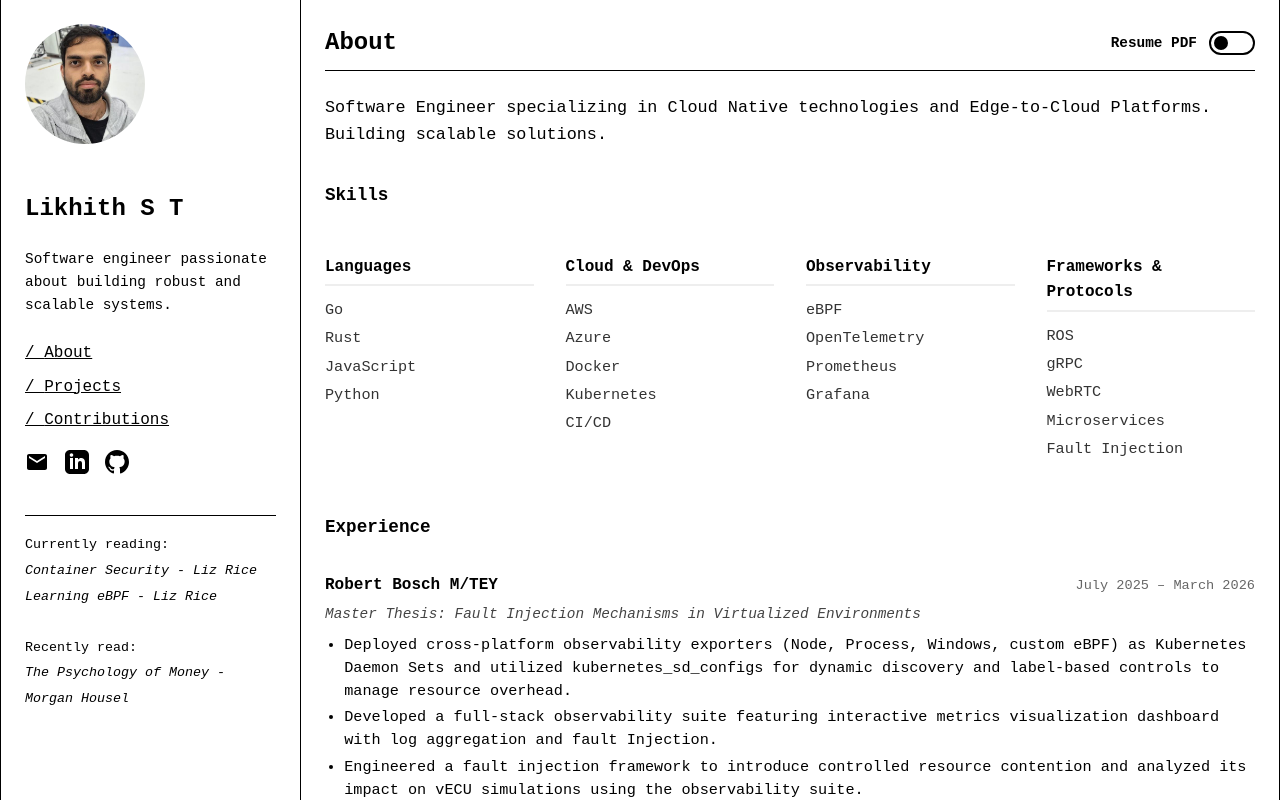
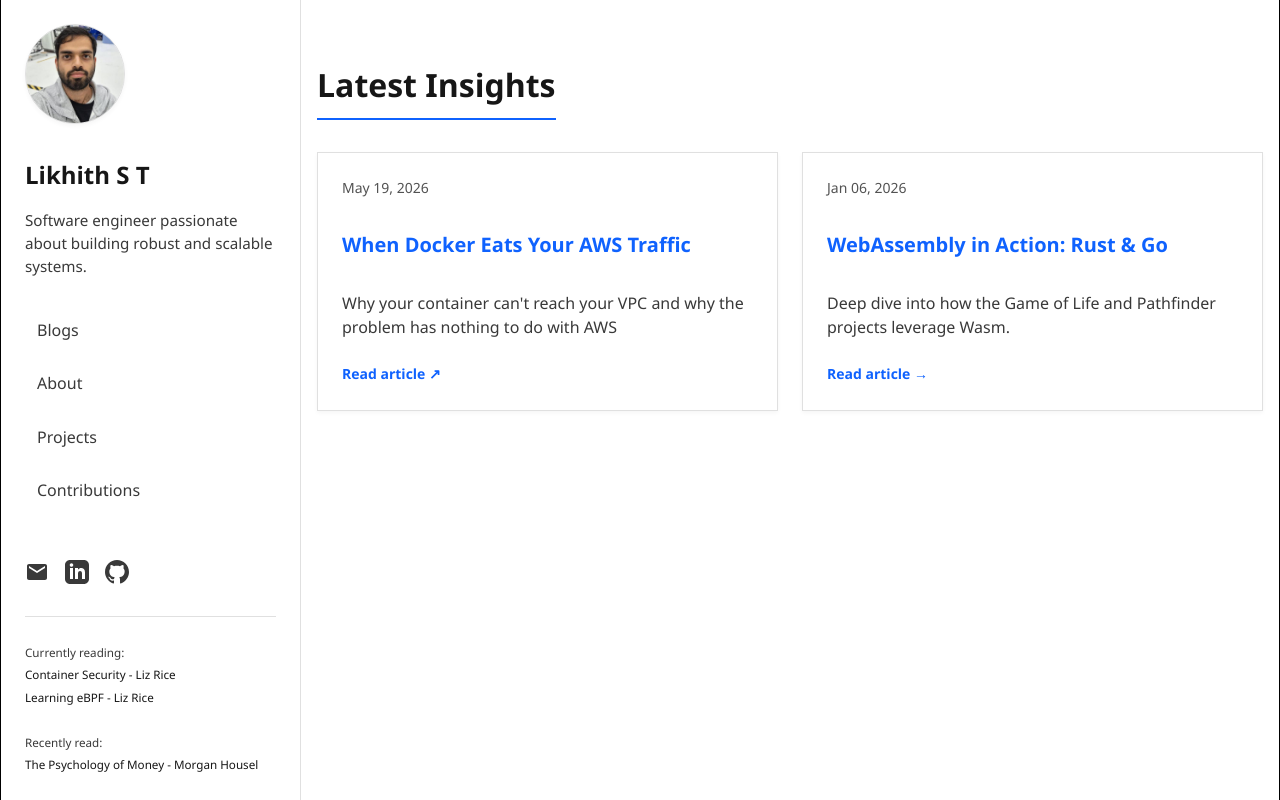
Before and after one commit to LikhithST/Likhith_Portfolio, a React (Vite) app: page / in a window 1280 px wide. Shown: the top 800 px of the page. Built offline with nearby package versions, Linux system fonts and the light colour scheme.

Commit message:
styling changes

```diff
--- a/src/components/Sidebar.jsx
+++ b/src/components/Sidebar.jsx
@@ -1,8 +1,9 @@
 import React, { useState } from 'react';
 import { Link } from 'react-router-dom';
+import '../enterprise.css';
 
 const NAV_LINKS = [
-  // { label: 'Blogs', href: '/' },
+  { label: 'Blogs', href: '/' },
   { label: 'About', href: '/about' },
   { label: 'Projects', href: '/projects' },
   { label: 'Contributions', href: '/contributions' },
@@ -17,13 +18,94 @@ const Sidebar = () => {
   return (
     <>
       <style>{`
+        .sidebar {
+          font-family: var(--font-enterprise);
+          background-color: var(--bg-card);
+          color: var(--text-primary);
+          border-right: 1px solid var(--border-subtle);
+        }
+
         .profile-img {
-          width: 120px;
-          height: 120px;
+          width: 100px;
+          height: 100px;
           border-radius: 50%;
           object-fit: cover;
-          border: none;
-          margin-bottom: 1rem;
+          border: 1px solid var(--border-subtle);
+          margin-bottom: 1.5rem;
+          box-shadow: var(--fluent-shadow);
+        }
+
+        .sidebar h1 {
+          font-size: 1.5rem;
+          font-weight: 600;
+          margin: 0 0 0.5rem 0;
+          color: var(--text-primary);
+        }
+
+        .sidebar-desc {
+          font-size: 0.95rem;
+          color: var(--text-secondary);
+          margin-bottom: 2rem;
+          line-height: 1.5;
+        }
+
+        .nav-list {
+          list-style: none;
+          padding: 0;
+          margin: 0 0 2.5rem 0;
+          display: flex;
+          flex-direction: column;
+          gap: 0.25rem;
+        }
+
+        .nav-list a {
+          text-decoration: none;
+          color: var(--text-secondary);
+          font-weight: 500;
+          padding: 0.5rem 0.75rem;
+          border-radius: 4px;
+          transition: all 0.2s ease;
+          display: block;
+        }
+
+        .nav-list a:hover {
+          background-color: rgba(15, 98, 254, 0.05);
+          color: var(--ibm-blue);
+          transform: translateX(4px);
+        }
+
+        .social-links {
+          display: flex;
+          gap: 1rem;
+          margin-bottom: 2rem;
+        }
+
+        .social-links a {
+          color: var(--text-secondary);
+          transition: color 0.2s ease, transform 0.2s ease;
+          display: inline-flex;
+          align-items: center;
+          justify-content: center;
+        }
+
+        .social-links a:hover {
+          color: var(--ibm-blue);
+          transform: translateY(-2px);
+        }
+
+        .reading-list {
+          margin-top: 2rem;
+          border-top: 1px solid var(--border-subtle);
+          padding-top: 1.5rem;
+          color: var(--text-secondary);
+          font-size: 0.875rem;
+          line-height: 1.6;
+        }
+
+        .reading-list em {
+          color: var(--text-primary);
+          font-weight: 500;
+          font-style: normal;
         }
 
         .menu-toggle {
@@ -36,28 +118,32 @@ const Sidebar = () => {
             top: 1rem;
             right: 1rem;
             z-index: 1100;
-            background: white;
-            border: 1px solid #000;
+            background: var(--bg-card);
+            color: var(--text-primary);
+            border: 1px solid var(--border-subtle);
+            border-radius: 4px;
             padding: 0.5rem 0.8rem;
             cursor: pointer;
             font-size: 1.2rem;
+            box-shadow: var(--fluent-shadow);
           }
           .sidebar {
             position: fixed;
             top: 0;
             left: 0;
             height: 100vh;
-            width: 250px;
-            background: white;
+            width: 280px;
+            background: var(--bg-card);
             z-index: 1000;
             transform: translateX(-100%);
             transition: transform 0.3s ease-in-out;
-            border-right: 1px solid #000;
-            padding: 1.5rem;
+            border-right: 1px solid var(--border-subtle);
+            padding: 2rem 1.5rem;
             overflow-y: auto;
           }
           .sidebar.open {
             transform: translateX(0);
+            box-shadow: var(--fluent-shadow-hover);
           }
           .sidebar-overlay {
             position: fixed;
@@ -65,7 +151,8 @@ const Sidebar = () => {
             left: 0;
             right: 0;
             bottom: 0;
-            background: rgba(0,0,0,0.5);
+            background: rgba(0,0,0,0.4);
+            backdrop-filter: blur(2px);
             z-index: 900;
           }
         }
@@ -94,7 +181,7 @@ const Sidebar = () => {
       />
 
       <h1>Likhith S T</h1>
-      <p style={{ fontSize: '0.9rem', marginBottom: '1.5rem' }}>
+      <p className="sidebar-desc">
         Software engineer passionate about building robust and scalable systems.
       </p>
 
@@ -102,26 +189,25 @@ const Sidebar = () => {
         <ul className="nav-list">
           {NAV_LINKS.map((link) => (
             <li key={link.label}>
-              <Link to={link.href} onClick={() => setIsOpen(false)}>/ {link.label}</Link>
+              <Link to={link.href} onClick={() => setIsOpen(false)}>{link.label}</Link>
             </li>
           ))}
         </ul>
       </nav>
 
-        {/* <h3 style={{ fontSize: '1rem', fontWeight: 'bold', marginBottom: '0.5rem' }}>Connect</h3> */}
-        <div style={{ display: 'flex', gap: '1rem' }}>
-          <a href="mailto:likhithsadahallithammegowda@gmail.com" aria-label="Email" style={{ color: 'inherit' }}>
+        <div className="social-links">
+          <a href="mailto:likhithsadahallithammegowda@gmail.com" aria-label="Email">
             <svg xmlns="http://www.w3.org/2000/svg" width="24" height="24" viewBox="0 0 24 24" fill="currentColor"><path d="M20 4H4c-1.1 0-1.99.9-1.99 2L2 18c0 1.1.9 2 2 2h16c1.1 0 2-.9 2-2V6c0-1.1-.9-2-2-2zm0 4l-8 5-8-5V6l8 5 8-5v2z"/></svg>
           </a>
-          <a href="https://www.linkedin.com/in/likhith-s-t-220191190" target="_blank" rel="noopener noreferrer" aria-label="LinkedIn" style={{ color: 'inherit' }}>
+          <a href="https://www.linkedin.com/in/likhith-s-t-220191190" target="_blank" rel="noopener noreferrer" aria-label="LinkedIn">
             <svg xmlns="http://www.w3.org/2000/svg" width="24" height="24" viewBox="0 0 24 24" fill="currentColor"><path d="M19 0h-14c-2.761 0-5 2.239-5 5v14c0 2.761 2.239 5 5 5h14c2.762 0 5-2.239 5-5v-14c0-2.761-2.238-5-5-5zm-11 19h-3v-11h3v11zm-1.5-12.268c-.966 0-1.75-.79-1.75-1.764s.784-1.764 1.75-1.764 1.75.79 1.75 1.764-.783 1.764-1.75 1.764zm13.5 12.268h-3v-5.604c0-3.368-4-3.113-4 0v5.604h-3v-11h3v1.765c1.396-2.586 7-2.777 7 2.476v6.759z"/></svg>
           </a>
-          <a href="https://github.com/LikhithST" target="_blank" rel="noopener noreferrer" aria-label="GitHub" style={{ color: 'inherit' }}>
+          <a href="https://github.com/LikhithST" target="_blank" rel="noopener noreferrer" aria-label="GitHub">
             <svg xmlns="http://www.w3.org/2000/svg" width="24" height="24" viewBox="0 0 24 24" fill="currentColor"><path d="M12 0c-6.626 0-12 5.373-12 12 0 5.302 3.438 9.8 8.207 11.387.599.111.793-.261.793-.577v-2.234c-3.338.726-4.033-1.416-4.033-1.416-.546-1.387-1.333-1.756-1.333-1.756-1.089-.745.083-.729.083-.729 1.205.084 1.839 1.237 1.839 1.237 1.07 1.834 2.807 1.304 3.492.997.107-.775.418-1.305.762-1.604-2.665-.305-5.467-1.334-5.467-5.931 0-1.311.469-2.381 1.236-3.221-.124-.303-.535-1.524.117-3.176 0 0 1.008-.322 3.301 1.23.957-.266 1.983-.399 3.003-.404 1.02.005 2.047.138 3.006.404 2.291-1.552 3.297-1.23 3.297-1.23.653 1.653.242 2.874.118 3.176.77.84 1.235 1.911 1.235 3.221 0 4.609-2.807 5.624-5.479 5.921.43.372.823 1.102.823 2.222v3.293c0 .319.192.694.801.576 4.765-1.589 8.199-6.086 8.199-11.386 0-6.627-5.373-12-12-12z"/></svg>
           </a>
         </div>
 
-      <div style={{ marginTop: '2rem', borderTop: '1px solid #000', paddingTop: '1rem' }}>
+      <div className="reading-list">
         <small>Currently reading: <br/><em>Container Security - Liz Rice</em><br/><em>Learning eBPF - Liz Rice</em></small>
         <br/><br/>
         <small>Recently read: <br/><em>The Psychology of Money - Morgan Housel</em></small>
--- /dev/null
+++ b/src/enterprise.css
@@ -0,0 +1,94 @@
+:root {
+  --ibm-blue: #0f62fe;
+  --text-primary: #161616;
+  --text-secondary: #393939;
+  --text-tertiary: #525252;
+  --border-subtle: #e0e0e0;
+  --bg-card: #ffffff;
+  --fluent-shadow: 0 2px 4px rgba(0, 0, 0, 0.04);
+  --fluent-shadow-hover: 0 8px 16px rgba(0, 0, 0, 0.08);
+  --font-enterprise: "Segoe UI", "IBM Plex Sans", system-ui, sans-serif;
+}
+
+/* Global link reset to remove legacy yellow backgrounds, tap overlays, or outlines */
+a {
+  background-color: transparent;
+  -webkit-tap-highlight-color: transparent;
+  outline: none;
+}
+
+a:focus-visible {
+  outline: 2px solid var(--ibm-blue);
+  outline-offset: 4px;
+}
+
+.enterprise-main {
+  max-width: 1200px;
+  margin: 0;
+  padding: 2rem 1rem;
+  font-family: var(--font-enterprise);
+}
+
+.enterprise-heading {
+  font-size: 2rem;
+  font-weight: 600;
+  color: var(--text-primary);
+  border-bottom: 2px solid var(--ibm-blue);
+  padding-bottom: 0.5rem;
+  display: inline-block;
+  margin-bottom: 2rem;
+}
+
+.enterprise-grid {
+  display: grid;
+  grid-template-columns: repeat(auto-fill, minmax(320px, 1fr));
+  gap: 1.5rem;
+}
+
+.enterprise-card {
+  display: flex;
+  flex-direction: column;
+  border: 1px solid var(--border-subtle);
+  background-color: var(--bg-card);
+  padding: 1.5rem;
+  box-shadow: var(--fluent-shadow);
+  text-decoration: none;
+  color: inherit;
+  height: 100%;
+  transition: transform 0.2s ease, box-shadow 0.2s ease;
+}
+
+.enterprise-card:hover {
+  transform: translateY(-4px);
+  box-shadow: var(--fluent-shadow-hover);
+}
+
+.enterprise-card-date {
+  font-size: 0.875rem;
+  color: var(--text-tertiary);
+  margin-bottom: 0.75rem;
+  font-weight: 500;
+}
+
+.enterprise-card-title {
+  font-size: 1.25rem;
+  font-weight: 600;
+  margin-bottom: 1rem;
+  color: var(--ibm-blue);
+  line-height: 1.4;
+}
+
+.enterprise-card-excerpt {
+  font-size: 1rem;
+  color: var(--text-secondary);
+  line-height: 1.5;
+  margin-bottom: 1.5rem;
+  flex-grow: 1;
+}
+
+.enterprise-card-readmore {
+  font-size: 0.875rem;
+  font-weight: 600;
+  color: var(--ibm-blue);
+  margin-top: auto;
+}
--- a/src/index.css
+++ b/src/index.css
@@ -29,7 +29,6 @@ a {
 }
 
 a:hover {
-  background-color: var(--color-highlight);
   text-decoration: none;
 }
 
--- a/src/pages/About.jsx
+++ b/src/pages/About.jsx
@@ -1,4 +1,5 @@
 import React, { useState } from 'react';
+import '../enterprise.css';
 
 const SKILLS = [
   { category: "Languages", items: ["Go" ,"Rust", "JavaScript", "Python"] },
@@ -81,12 +82,12 @@ const About = () => {
   const [showPdf, setShowPdf] = useState(false);
 
   return (
-    <main className="main-content">
+    <main className="main-content enterprise-main">
       <style>{`
         .timeline {
           display: flex;
           flex-direction: column;
-          gap: 2rem;
+          gap: 1.5rem;
         }
         .skills-section {
           margin-bottom: 3rem;
@@ -98,10 +99,11 @@ const About = () => {
         }
         .skill-category h4 {
           font-size: 1rem;
-          font-weight: bold;
+          font-weight: 600;
           margin-bottom: 0.75rem;
-          border-bottom: 2px solid #eee;
+          border-bottom: 2px solid var(--border-subtle);
           padding-bottom: 0.25rem;
+          color: var(--ibm-blue);
         }
         .skill-list {
           list-style: none;
@@ -111,23 +113,23 @@ const About = () => {
         .skill-list li {
           margin-bottom: 0.25rem;
           font-size: 0.95rem;
-          color: #333;
-        }
-        .timeline-item {
+          color: var(--text-secondary);
         }
         .tag {
           display: inline-block;
           font-size: 0.75rem;
           padding: 0.2rem 0.6rem;
-          border: 1px solid #000;
+          border: 1px solid var(--border-subtle);
+          border-radius: 4px;
           margin-right: 0.5rem;
           margin-top: 0.5rem;
-          background-color: #f4f4f4;
-          font-family: monospace;
+          background-color: var(--bg-card);
+          color: var(--text-secondary);
+          font-family: var(--font-enterprise);
         }
       `}</style>
-      <header style={{ display: 'flex', justifyContent: 'space-between', alignItems: 'center', borderBottom: '1px solid #000', paddingBottom: '0.5rem' }}>
-        <h2 style={{ margin: 0 }}>About</h2>
+      <header style={{ display: 'flex', justifyContent: 'space-between', alignItems: 'baseline', marginBottom: '2rem' }}>
+        <h2 className="enterprise-heading" style={{ marginBottom: 0 }}>About</h2>
         <div className="toggle-container">
           <span className="toggle-label">Resume PDF</span>
           <label className="switch">
@@ -145,12 +147,12 @@ const About = () => {
         <iframe src="/Likhith_Portfolio/Likhith-Resume.pdf" className="pdf-viewer" title="Resume PDF" />
       ) : (
       <div className="about-content" style={{ marginTop: '1.5rem' }}>
-        <p style={{ marginBottom: '2rem', fontSize: '1.05rem', lineHeight: '1.6' }}>
+        <p style={{ marginBottom: '2rem', fontSize: '1.05rem', lineHeight: '1.6', color: 'var(--text-secondary)' }}>
           Software Engineer specializing in Cloud Native technologies and Edge-to-Cloud Platforms. Building scalable solutions.
         </p>
 
         <section className="skills-section">
-          <h3 style={{ fontSize: '1.1rem', fontWeight: 'bold', marginBottom: '1.5rem' }}>
+          <h3 className="enterprise-heading" style={{ fontSize: '1.5rem', marginBottom: '1.5rem' }}>
             Skills
           </h3>
           <div className="skills-grid">
@@ -167,26 +169,26 @@ const About = () => {
           </div>
         </section>
 
-        <h3 style={{ fontSize: '1.1rem', fontWeight: 'bold', marginBottom: '2rem' }}>
+        <h3 className="enterprise-heading" style={{ fontSize: '1.5rem', marginBottom: '2rem' }}>
           Experience
         </h3>
 
         <div className="timeline">
           {EXPERIENCE.map((exp, index) => (
-            <div key={index} className="timeline-item">
+            <div key={index} className="enterprise-card">
               <div style={{ display: 'flex', justifyContent: 'space-between', alignItems: 'baseline', flexWrap: 'wrap', marginBottom: '0.25rem' }}>
-                <h4 style={{ margin: 0, fontSize: '1rem', fontWeight: 'bold' }}>{exp.company}</h4>
-                <small style={{ fontFamily: 'monospace', fontSize: '0.85rem', color: '#666' }}>{exp.period}</small>
+                <h4 style={{ margin: 0, fontSize: '1.25rem', fontWeight: '600', color: 'var(--text-primary)' }}>{exp.company}</h4>
+                <small className="enterprise-card-date" style={{ marginBottom: 0 }}>{exp.period}</small>
               </div>
-              <div style={{ fontStyle: 'italic', fontSize: '0.9rem', marginBottom: '0.5rem', color: '#444' }}>{exp.role}</div>
+              <div style={{ fontWeight: '500', fontSize: '1rem', marginBottom: '1rem', color: 'var(--ibm-blue)' }}>{exp.role}</div>
               {Array.isArray(exp.desc) ? (
-                <ul style={{ margin: '0 0 0 1.2rem', padding: 0, fontSize: '0.95rem', lineHeight: '1.5' }}>
+                <ul style={{ margin: '0 0 0 1.2rem', padding: 0, fontSize: '1rem', lineHeight: '1.5', color: 'var(--text-secondary)' }}>
                   {exp.desc.map((item, i) => (
                     <li key={i} style={{ marginBottom: '0.25rem' }}>{item}</li>
                   ))}
                 </ul>
               ) : (
-                <p style={{ margin: 0, fontSize: '0.95rem', lineHeight: '1.5' }}>{exp.desc}</p>
+                <p className="enterprise-card-excerpt" style={{ margin: 0 }}>{exp.desc}</p>
               )}
               <div style={{ marginTop: '0.5rem' }}>
                 {exp.tags.map(tag => (
--- a/src/pages/Contributions.jsx
+++ b/src/pages/Contributions.jsx
@@ -1,31 +1,43 @@
 import React from 'react';
+import '../enterprise.css';
 
 const Contributions = () => {
   return (
-    <main className="main-content">
+    <main className="main-content enterprise-main">
       <header>
-        <h2 style={{ borderBottom: '1px solid #000', paddingBottom: '0.5rem' }}>
-          Contributions
-        </h2>
+        <h2 className="enterprise-heading">Contributions</h2>
       </header>
-      <ul style={{ listStyle: 'none', padding: 0, marginTop: '1.5rem' }}>
-        <li style={{ marginBottom: '1rem' }}>
-          <div style={{ fontWeight: 'bold' }}>
-            <a href="https://github.com/eclipse-kuksa/kuksa-databroker" target="_blank" rel="noopener noreferrer">Eclipse Kuksa Databroker (Rust)</a>
-          </div>
-          <p style={{ margin: '0.25rem 0 0 0', fontSize: '0.95rem' }}>
+      <div className="enterprise-grid">
+        <article className="enterprise-card">
+          <h3 className="enterprise-card-title">Eclipse Kuksa Databroker (Rust)</h3>
+          <p className="enterprise-card-excerpt">
             Contributed by integrating OpenTelemetry for distributed tracing. Improved system observability and enabled trace analysis across microservices.
           </p>
-        </li>
-        <li style={{ marginBottom: '1rem' }}>
-          <div style={{ fontWeight: 'bold' }}>
-            <a href="https://github.com/LikhithST/sofdcar-hackathon" target="_blank" rel="noopener noreferrer">SofDCar Hackathon</a>
-          </div>
-          <p style={{ margin: '0.25rem 0 0 0', fontSize: '0.95rem' }}>
+          <a
+            href="https://github.com/eclipse-kuksa/kuksa-databroker"
+            target="_blank"
+            rel="noopener noreferrer"
+            className="enterprise-card-readmore"
+          >
+            View Repository ↗
+          </a>
+        </article>
+
+        <article className="enterprise-card">
+          <h3 className="enterprise-card-title">SofDCar Hackathon</h3>
+          <p className="enterprise-card-excerpt">
             Technical Contributor & Organizer. Developed startup scripts and boilerplate code to streamline project initialization.
           </p>
-        </li>
-      </ul>
+          <a
+            href="https://github.com/LikhithST/sofdcar-hackathon"
+            target="_blank"
+            rel="noopener noreferrer"
+            className="enterprise-card-readmore"
+          >
+            View Repository ↗
+          </a>
+        </article>
+      </div>
     </main>
   );
 };
--- a/src/pages/Home.jsx
+++ b/src/pages/Home.jsx
@@ -1,14 +1,15 @@
 import React from 'react';
 import { Link } from 'react-router-dom';
+import '../enterprise.css';
 
 // Mock Data to simulate the blog feed
 const POSTS = [
   {
-    id: 'portfolio-article',
-    date: 'Jan 07, 2026',
-    title: 'Automating My Portfolio with GitHub',
-    excerpt: 'How I built a self-updating portfolio that syncs directly with my code repositories.',
-    path: '/article/portfolio'
+    id: 'docker-aws-traffic',
+    date: 'May 19, 2026',
+    title: 'When Docker Eats Your AWS Traffic',
+    excerpt: 'Why your container can\'t reach your VPC and why the problem has nothing to do with AWS',
+    path: 'https://medium.com/@tolikhith/when-docker-eats-your-aws-traffic-b645c99c75ad'
   },
   {
     id: 'wasm-article',
@@ -21,27 +22,47 @@ const POSTS = [
 
 const Home = () => {
   return (
-    <main className="main-content">
+    <main className="main-content enterprise-main">
       <header>
-        <h2 style={{ borderBottom: '1px solid #000', paddingBottom: '0.5rem' }}>
-          Blogs
-        </h2>
+        <h2 className="enterprise-heading">Latest Insights</h2>
       </header>
 
-      <div className="feed-list">
-        {POSTS.map((post) => (
-          <article key={post.id} className="post-item">
-            <span className="post-date">{post.date}</span>
-            <h3 className="post-title">
-              {post.path ? (
-                <Link to={post.path}>{post.title}</Link>
-              ) : (
-                <a href="#">{post.title}</a>
-              )}
-            </h3>
-            <p>{post.excerpt}</p>
-          </article>
-        ))}
+      <div className="feed-list enterprise-grid">
+        {POSTS.map((post) => {
+          const isExternal = post.path.startsWith('http');
+
+          const CardContent = (
+            <>
+              <span className="enterprise-card-date">{post.date}</span>
+              <h3 className="enterprise-card-title">{post.title}</h3>
+              <p className="enterprise-card-excerpt">{post.excerpt}</p>
+              <span className="enterprise-card-readmore">
+                Read article {isExternal ? '↗' : '→'}
+              </span>
+            </>
+          );
+
+          // Render an <a> tag for external links, and <Link> for internal routes
+          return isExternal ? (
+            <a
+              key={post.id}
+              href={post.path}
+              target="_blank"
+              rel="noopener noreferrer"
+              className="enterprise-card"
+            >
+              {CardContent}
+            </a>
+          ) : (
+            <Link
+              key={post.id}
+              to={post.path}
+              className="enterprise-card"
+            >
+              {CardContent}
+            </Link>
+          );
+        })}
       </div>
     </main>
   );
--- a/src/pages/ProjectPage.jsx
+++ b/src/pages/ProjectPage.jsx
@@ -5,10 +5,10 @@ import remarkGfm from 'remark-gfm';
 import rehypeRaw from 'rehype-raw';
 import mermaid from 'mermaid';
 import { Prism as SyntaxHighlighter } from 'react-syntax-highlighter';
-import { vscDarkPlus } from 'react-syntax-highlighter/dist/esm/styles/prism';
-import GameOfLife from '../components/GameOfLife';
+import { vscDarkPlus } from 'react-syntax-highlighter/dist/cjs/styles/prism';
 import Pathfinder from '../components/Pathfinder';
 import projectsData from '../data/projects.json';
+import '../enterprise.css';
 
 mermaid.initialize({
   startOnLoad: false,
@@ -35,7 +35,6 @@ const Mermaid = ({ chart }) => {
 };
 
 const PROJECT_COMPONENTS = {
-  'wasm-game-of-life': GameOfLife,
   'path-finder': Pathfinder
 };
 
@@ -63,7 +62,7 @@ const ProjectPage = () => {
   }, [projectName]);
 
   return (
-    <main className="main-content" >
+    <main className="main-content enterprise-main">
       <style>{`
         .markdown-wrapper {
           max-width: 1000px;
@@ -95,8 +94,10 @@ const ProjectPage = () => {
         }
       `}</style>
       <header>
-        <h2 style={{ borderBottom: '1px solid #000', paddingBottom: '0.5rem' }}>
-          <Link to="/projects">/ Projects</Link> / {projectName}
+        <h2 className="enterprise-heading">
+          <Link to="/projects" style={{ textDecoration: 'none', color: 'var(--text-secondary)' }}>Projects</Link>
+          <span style={{ color: 'var(--text-tertiary)', margin: '0 0.5rem' }}>/</span>
+          {projectName}
         </h2>
       </header>
       {ProjectComponent && (
--- a/src/pages/Projects.jsx
+++ b/src/pages/Projects.jsx
@@ -1,38 +1,36 @@
 import React from 'react';
 import { Link } from 'react-router-dom';
 import projectsData from '../data/projects.json';
+import '../enterprise.css';
 
 const Projects = () => {
   const visibleProjects = projectsData.filter(project => project.isVisible);
 
   return (
-    <main className="main-content">
+    <main className="main-content enterprise-main">
       <header>
-        <h2 style={{ borderBottom: '1px solid #000', paddingBottom: '0.5rem' }}>
-          Projects
-        </h2>
+        <h2 className="enterprise-heading">Projects</h2>
       </header>
-      <div style={{ marginTop: '1.5rem' }}>
+      <div className="enterprise-grid">
         {visibleProjects.map((project) => (
-          <article key={project.name} className="post-item">
-            <div style={{ display: 'flex', alignItems: 'center', gap: '0.75rem', marginBottom: '0.5rem' }}>
-              <h3 className="post-title" style={{ margin: 0 }}>
+          <article key={project.name} className="enterprise-card">
+            <h3 className="enterprise-card-title">
               <Link to={`/projects/${project.name}`}>{project.name}</Link>
             </h3>
+            <p className="enterprise-card-excerpt">
+              {project.description}
+            </p>
             <a
               href={project.html_url}
               target="_blank"
               rel="noopener noreferrer"
-                className="github-link"
-                style={{ display: 'flex', alignItems: 'center', color: 'inherit' }}
+              className="enterprise-card-readmore"
+              style={{ display: 'flex', alignItems: 'center', gap: '0.5rem' }}
               title="View Source on GitHub"
             >
               <svg aria-hidden="true" focusable="false" className="octicon octicon-repo" viewBox="0 0 16 16" width="16" height="16" fill="currentColor" display="inline-block" overflow="visible" style={{ verticalAlign: 'text-bottom' }}><path d="M2 2.5A2.5 2.5 0 0 1 4.5 0h8.75a.75.75 0 0 1 .75.75v12.5a.75.75 0 0 1-.75.75h-2.5a.75.75 0 0 1 0-1.5h1.75v-2h-8a1 1 0 0 0-.714 1.7.75.75 0 1 1-1.072 1.05A2.495 2.495 0 0 1 2 11.5Zm10.5-1h-8a1 1 0 0 0-1 1v6.708A2.486 2.486 0 0 1 4.5 9h8ZM5 12.25a.25.25 0 0 1 .25-.25h3.5a.25.25 0 0 1 .25.25v3.25a.25.25 0 0 1-.4.2l-1.45-1.087a.249.249 0 0 0-.3 0L5.4 15.7a.25.25 0 0 1-.4-.2Z"></path></svg>
+              View Source
             </a>
-            </div>
-            <p style={{ margin: 0 }}>
-              {project.description}
-            </p>
           </article>
         ))}
       </div>
--- a/src/routes/index.jsx
+++ b/src/routes/index.jsx
@@ -15,7 +15,7 @@ import Dashboard from '../pages/Dashboard';
 const AppRoutes = () => {
   return (
     <Routes>
-      <Route path="/" element={<About />} />
+      <Route path="/" element={<Home />} />
       <Route path="/about" element={<About />} />
       <Route path="/consulting" element={<Consulting />} />
       <Route path="/library" element={<Library />} />
```
Lines whose indentation alone changed are shown as unchanged.
